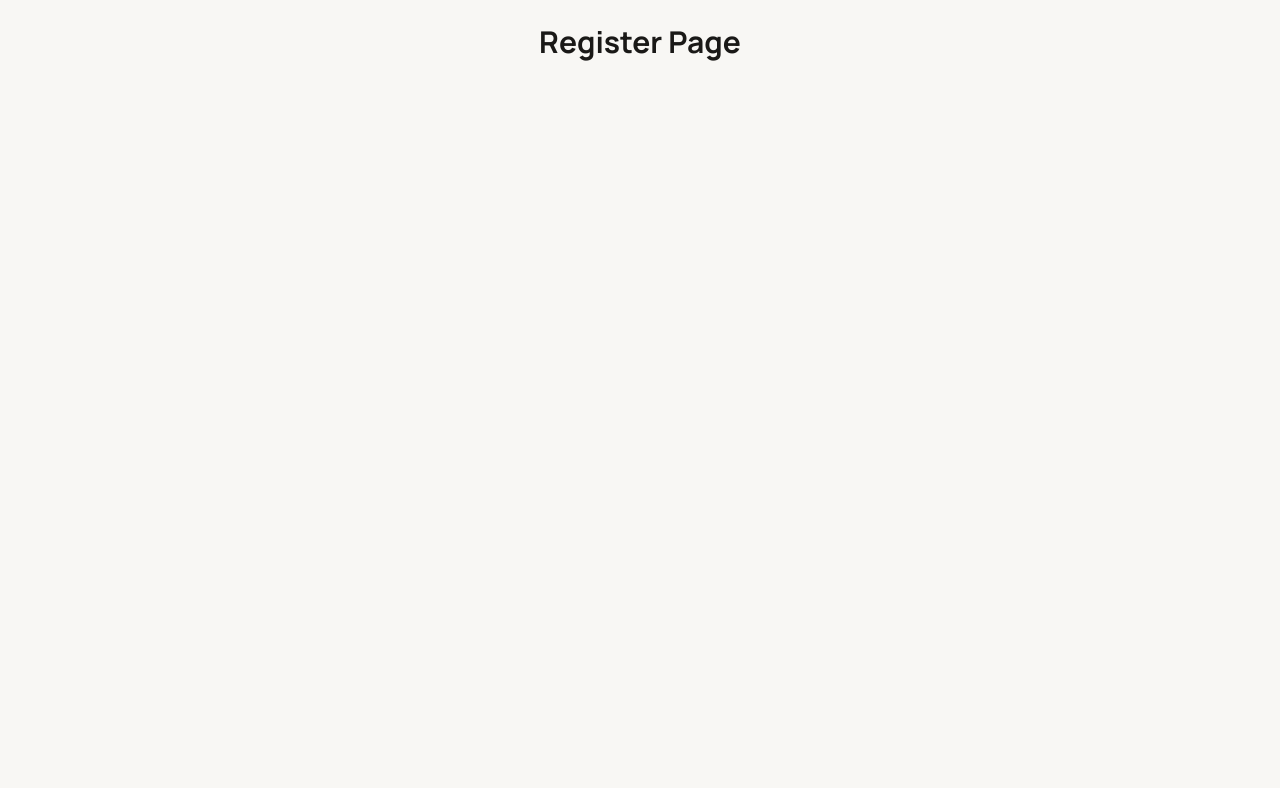
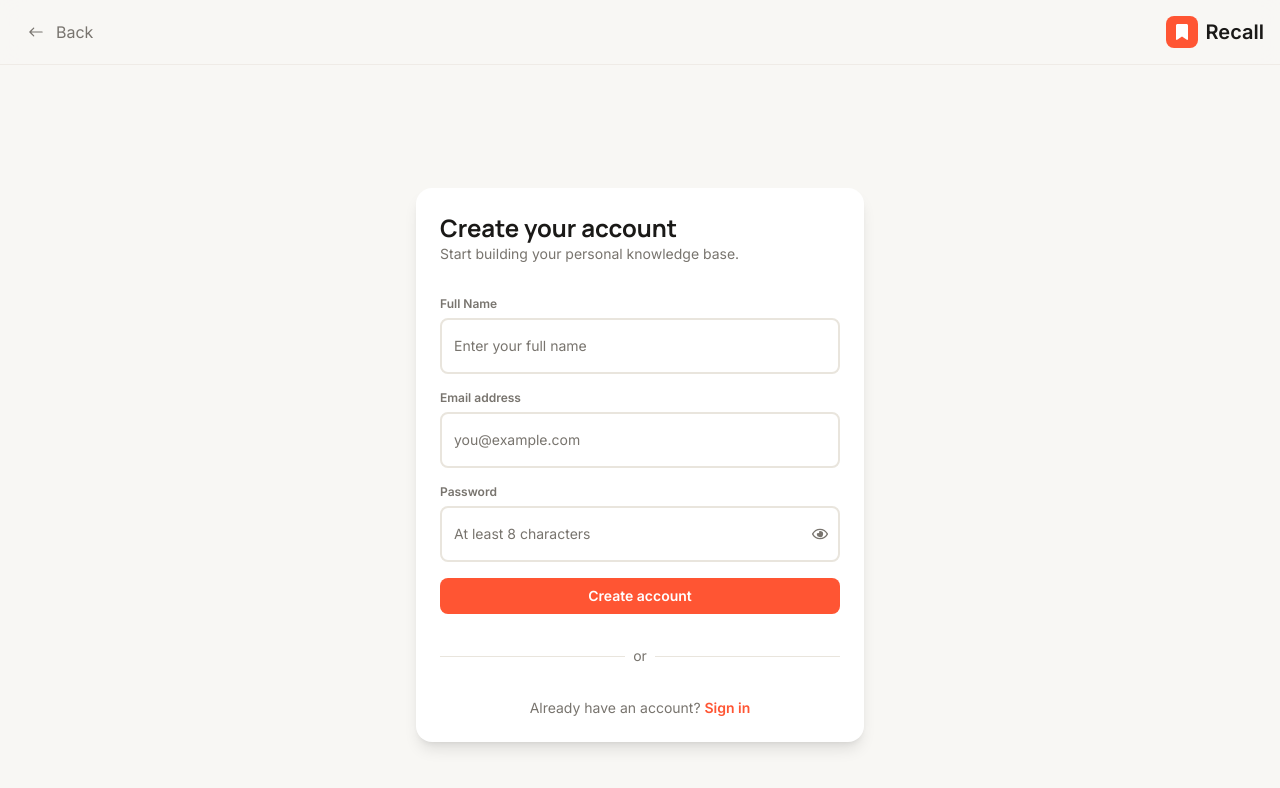
Before and after one commit to mohamed-elrabany/Recall, a React (Vite) app: page /register in a window 1280 px wide. Shown: the top 788 px of the page. Built offline with nearby package versions, Linux system fonts and the light colour scheme.

Commit message:
Login and Register Layout is done. Created an Input component. Created a bback navigation topbar.

```diff
--- a/src/components/landing/HowItWorks.tsx
+++ b/src/components/landing/HowItWorks.tsx
@@ -34,7 +34,7 @@ const cardsData: HowItWorksProps[] = [
 const HowItWorksCard = ({ icon: Icon, title, description, step }: HowItWorksProps) => {
     return(
         <div className="flex flex-col items-start justify-center gap-2 p-6 md:p-8 rounded-xl border border-border/60 bg-background shadow-lg">
-            <div className="w-full flex items-start justify-between gap-2 px-3 py-1.5 rounded-full mx-auto">
+            <div className="w-full flex items-start justify-between gap-2">
                 <div className="flex items-center justify-center bg-primary/10 p-3 rounded-lg">
                     <Icon className="w-8 h-8 text-primary" />
                 </div>
--- /dev/null
+++ b/src/components/layout/BackNav.tsx
@@ -0,0 +1,33 @@
+import { IoIosArrowRoundBack } from "react-icons/io";
+import { FaBookmark } from "react-icons/fa6";
+import { useNavigate } from "react-router";
+
+export default function BackNav() {
+  const navigate = useNavigate();
+
+  function handleNavigation() {
+    navigate(-1);
+  }
+
+  return (
+    <header className="flex items-center justify-between px-4 py-3 flex-shrink-0 bg-background/90 border-b border-border/60 backdrop-blur-md">
+      <button
+        onClick={handleNavigation}
+        className="flex items-center justify-center p-2 text-muted-foreground hover:text-foreground transition-colors duration-200 cursor-pointer"
+      >
+        <IoIosArrowRoundBack className="mr-2 w-6 h-6" />
+        <span>Back</span>
+      </button>
+
+      <div className="flex items-center gap-2">
+        <div className="flex items-center justify-center bg-primary rounded-lg p-2">
+          <FaBookmark className="w-4 h-4 text-white" />
+        </div>
+
+        <span className="text-foreground font-bold text-xl">
+          Recall
+        </span>
+      </div>
+    </header>
+  );
+}
--- a/src/components/ui/Button.tsx
+++ b/src/components/ui/Button.tsx
@@ -26,7 +26,7 @@ export default function Button({
         flex items-center justify-center
         rounded-lg px-4 py-2 gap-2
         text-sm font-semibold
-        cursor
+        cursor-pointer
         transition-all duration-150
         ${variants[variant]}
         ${className}
--- /dev/null
+++ b/src/components/ui/Input.tsx
@@ -0,0 +1,98 @@
+import { motion, AnimatePresence } from "framer-motion";
+import { useState } from "react";
+
+import { MdError } from "react-icons/md";
+import { FaRegEye, FaRegEyeSlash } from "react-icons/fa";
+
+interface InputProps extends React.InputHTMLAttributes<HTMLInputElement> {
+  label?: string;
+  errorMessage?: string;
+}
+
+export default function Input({
+  label,
+  type = "text",
+  placeholder,
+  errorMessage,
+  ...props
+}: InputProps): React.ReactElement {
+  const [showPassword, setShowPassword] = useState(false);
+
+  const isPasswordType = type === "password";
+
+  const inputType = isPasswordType
+    ? showPassword
+      ? "text"
+      : "password"
+    : type;
+
+  return (
+    <div>
+      {label && (
+        <label
+          htmlFor={props.id}
+          className="block text-xs font-semibold text-muted-foreground mb-1.5 cursor-pointer"
+        >
+          {label}
+        </label>
+      )}
+
+      <div className="relative">
+        <input
+          id={props.id}
+          type={inputType}
+          placeholder={placeholder}
+          {...props}
+          className="
+            w-full px-3 py-4 pr-10
+            rounded-lg
+            bg-card text-foreground text-sm
+            border-2 border-border
+            placeholder:text-muted-foreground placeholder:text-sm
+            focus:border-primary
+            focus:ring-3 focus:ring-primary/20
+            outline-none
+            transition-[border-color,box-shadow] duration-300 ease-in-out
+          "
+        />
+
+        {isPasswordType && (
+          <button
+            type="button"
+            onClick={() => setShowPassword((prev) => !prev)}
+            aria-label={showPassword ? "Hide password" : "Show password"}
+            className="
+              absolute right-3 top-1/2 -translate-y-1/2
+              text-muted-foreground
+              hover:text-foreground
+              transition-colors
+            "
+          >
+            {showPassword ? (
+              <FaRegEyeSlash className="w-4 h-4" />
+            ) : (
+              <FaRegEye className="w-4 h-4" />
+            )}
+          </button>
+        )}
+      </div>
+
+      <AnimatePresence>
+        {errorMessage && (
+          <motion.div
+            initial={{ opacity: 0, y: -5 }}
+            animate={{ opacity: 1, y: 0 }}
+            exit={{ opacity: 0, y: -5 }}
+            className="flex items-start gap-1 text-primary mt-1"
+          >
+            <MdError className="text-sm sm:text-base" />
+
+            <p className="text-xs sm:text-sm font-medium">
+              {errorMessage}
+            </p>
+          </motion.div>
+        )}
+      </AnimatePresence>
+    </div>
+  );
+}
--- a/src/pages/Login.tsx
+++ b/src/pages/Login.tsx
@@ -1,11 +1,74 @@
+import Input from "../components/ui/Input";
+import Button from "../components/ui/Button";
+
+import { Link } from "react-router";
+import { useState } from "react";
+
 export default function Login() {
-    return (
-        <main className="">
-            <section className="bg-primary-lighter p-6">
-                <h1 className="text-title text-3xl font-bold text-center">
-                    Login Page
-                </h1>
-            </section>
-        </main>
-    );
+    const [email, setEmail] = useState("");
+    const [password, setPassword] = useState("");
+  return (
+    <main className="min-h-screen">
+      <section className="min-h-screen bg-primary-lighter flex items-center justify-center p-6">
+        <div className="w-full max-w-md flex flex-col gap-8 bg-card p-6 rounded-2xl shadow-lg">
+          <div>
+            <h2 className="text-2xl font-bold text-foreground">Welcome back</h2>
+
+            <p className="text-sm text-muted-foreground">
+              Sign in to access your saved links.
+            </p>
+          </div>
+
+          <form className="space-y-4">
+            <Input
+              id="email"
+              label="Email address"
+              type="email"
+              placeholder="you@example.com"
+              value={email}
+              onChange={(e) => setEmail(e.target.value)}
+            />
+
+            <div className="w-full flex flex-col items-stretch gap-1">
+              <Input
+                id="password"
+                label="Password"
+                type="password"
+                placeholder="Your password"
+                value={password}
+                onChange={(e) => setPassword(e.target.value)}
+              />
+
+              <button
+                type="button"
+                className="self-end w-fit text-sm text-primary font-semibold cursor-pointer transition-colors duration-300 ease-in-out hover:underline"
+              >
+                Forgot password?
+              </button>
+            </div>
+
+            <Button className="w-full" variant="primary">
+              Sign In
+            </Button>
+          </form>
+
+          <div className="flex items-center gap-2 text-sm text-muted-foreground">
+            <div className="flex-1 h-px bg-border" />
+            <span>or</span>
+            <div className="flex-1 h-px bg-border" />
+          </div>
+
+          <p className="text-sm text-muted-foreground text-center">
+            Don't have an account?{" "}
+            <Link
+              to="/register"
+              className="text-primary hover:underline font-semibold transition-colors duration-300"
+            >
+              Sign up
+            </Link>
+          </p>
+        </div>
+      </section>
+    </main>
+  );
 }
--- a/src/pages/Register.tsx
+++ b/src/pages/Register.tsx
@@ -1,11 +1,75 @@
+import Input from "../components/ui/Input";
+import Button from "../components/ui/Button";
+
+import { Link } from "react-router";
+import { useState } from "react";
+
 export default function Register() {
-    return (
-        <main className="">
-            <section className="bg-primary-lighter p-6">
-                <h1 className="text-title text-3xl font-bold text-center">
-                    Register Page
-                </h1>
-            </section>
-        </main>
-    );
+    const [fullName, setFullName] = useState("");
+    const [email, setEmail] = useState("");
+    const [password, setPassword] = useState("");
+  return (
+    <main className="min-h-screen">
+      <section className="min-h-screen bg-primary-lighter flex items-center justify-center p-6">
+        <div className="w-full max-w-md flex flex-col gap-8 bg-card p-6 rounded-2xl shadow-lg">
+          <div>
+            <h2 className="text-2xl font-bold text-foreground">Create your account</h2>
+
+            <p className="text-sm text-muted-foreground">
+              Start building your personal knowledge base.
+            </p>
+          </div>
+
+          <form className="space-y-4">
+            <Input
+              id="fullname"
+              label="Full Name"
+              type="text"
+              placeholder="Enter your full name"
+              value={fullName}
+              onChange={(e) => setFullName(e.target.value)}
+            />
+            <Input
+              id="email"
+              label="Email address"
+              type="email"
+              placeholder="you@example.com"
+              value={email}
+              onChange={(e) => setEmail(e.target.value)}
+            />
+
+              <Input
+                id="password"
+                label="Password"
+                type="password"
+                placeholder="At least 8 characters"
+                value={password}
+                onChange={(e) => setPassword(e.target.value)}
+              />
+
+
+            <Button className="w-full" variant="primary">
+              Create account
+            </Button>
+          </form>
+
+          <div className="flex items-center gap-2 text-sm text-muted-foreground">
+            <div className="flex-1 h-px bg-border" />
+            <span>or</span>
+            <div className="flex-1 h-px bg-border" />
+          </div>
+
+          <p className="text-sm text-muted-foreground text-center">
+            Already have an account?{" "}
+            <Link
+              to="/login"
+              className="text-primary hover:underline font-semibold transition-colors duration-300"
+            >
+              Sign in
+            </Link>
+          </p>
+        </div>
+      </section>
+    </main>
+  );
 }
--- a/src/routes/RootLayout.tsx
+++ b/src/routes/RootLayout.tsx
@@ -1,10 +1,24 @@
-import { Outlet, useLocation } from "react-router";
+import { Outlet, useLocation, useNavigate } from "react-router";
 import Navbar from "../components/layout/Navbar";
 import Footer from "../components/layout/Footer";
+import BackNav from "../components/layout/BackNav";
+
+import { IoIosArrowRoundBack } from "react-icons/io";
+import { FaBookmark } from "react-icons/fa6";
+
 
 export default function RootLayout() {
   const location = useLocation();
+  const navigate = useNavigate();
   const isLandingPage: boolean = location.pathname === "/";
+
+  function handleNaviagtion(){
+    if(navigate.length > 0){
+      navigate(-1);
+    }else{
+      navigate("/");
+    }
+  }
 
   return (
     <>
@@ -17,7 +31,12 @@ export default function RootLayout() {
           <Footer />
         </div>
       ) : (
-        <Outlet />
+        <div className="flex flex-col min-h-screen">
+          <BackNav />
+          <div className="flex-grow">
+            <Outlet />
+          </div>
+        </div>
       )}
     </>
   );
```
